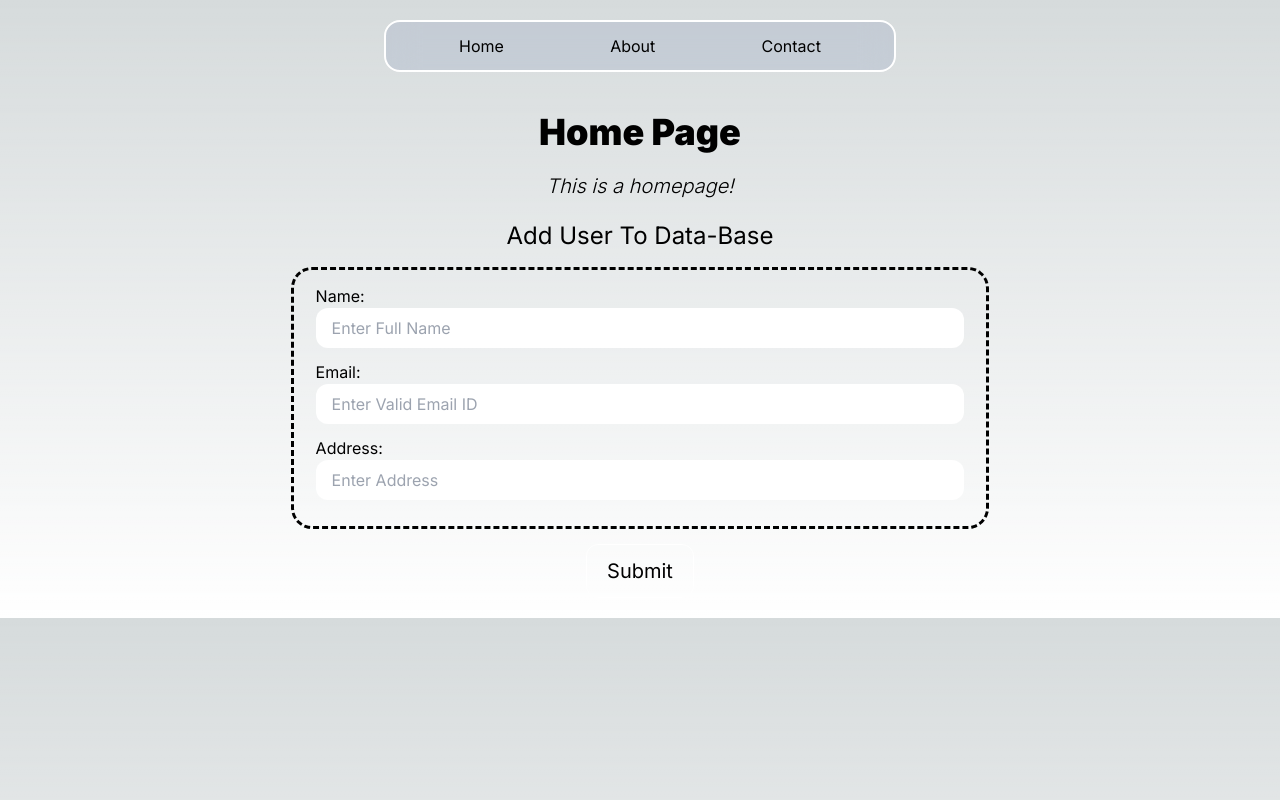
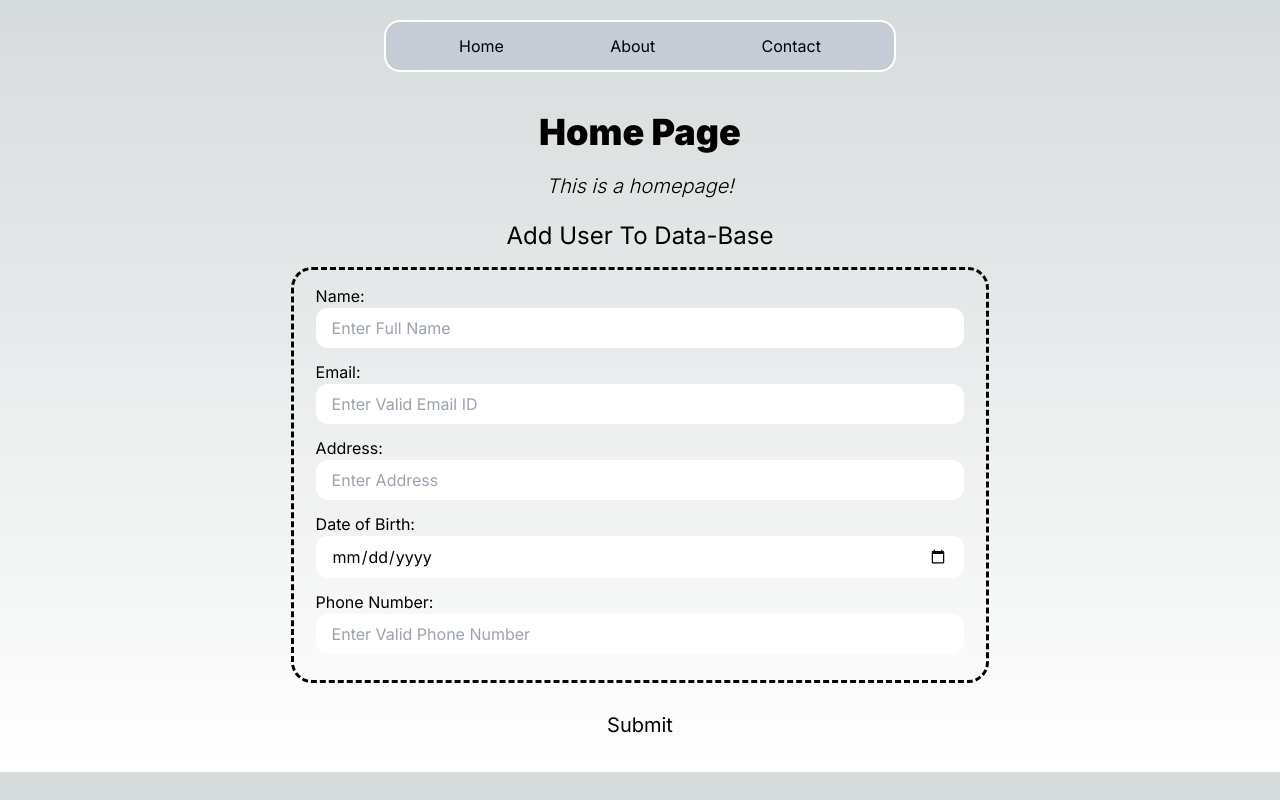
Before and after one commit to arpitv970/docker-nextjs, a Next.js app: page / in a window 1280 px wide. Built offline with nearby package versions, Linux system fonts and the light colour scheme.

Commit message:
created basic form for user info

```diff
--- a/components/home/UserInfoForm.jsx
+++ b/components/home/UserInfoForm.jsx
@@ -4,10 +4,18 @@ const UserInfoForm = () => {
   <form className='flex flex-col mt-5 outline-dashed outline-offset-[2px] rounded-2xl border-0 border-white px-5 py-3 w-[70%]'>
       <lable for='name'>Name:</lable>
       <input className='text-black px-4 py-2 rounded-xl mb-3' placeholder='Enter Full Name' type='text' name='name' id='name' requried />
+
       <lable for='email'>Email:</lable>
       <input className='text-black px-4 py-2 rounded-xl mb-3' placeholder='Enter Valid Email ID' type='email' name='email' id='email' requried />
+
       <lable for='address'>Address:</lable>
       <input className='text-black px-4 py-2 rounded-xl mb-3' placeholder='Enter Address' type='text' name='address' id='address' requried />
+
+      <lable for='dob'>Date of Birth:</lable>
+      <input className='text-black px-4 py-2 rounded-xl mb-3' placeholder='Enter DoB' type='date' name='dob' id='dob' requried />
+
+      <lable for='phone'>Phone Number:</lable>
+      <input className='text-black px-4 py-2 rounded-xl mb-3' placeholder='Enter Valid Phone Number' type='text' name='phone' id='phone' requried />
   </form>
   <button type='submit' className='mt-5 border border-white text-xl px-5 py-3 rounded-xl hover:bg-white hover:text-black hover:rounded-3xl transition-all duration-300 delay-0 easy-in-out'>Submit</button>
   </>
```
